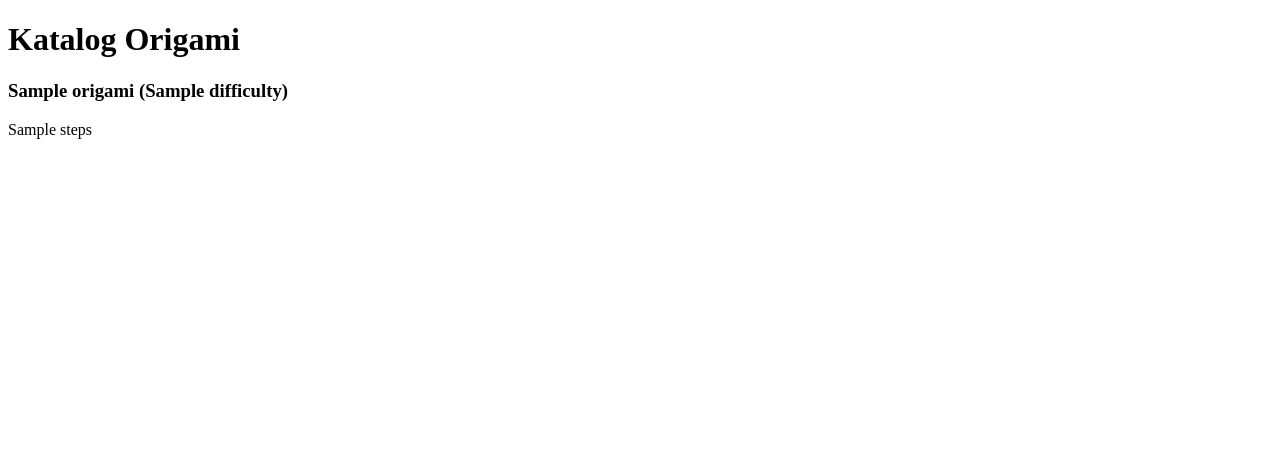
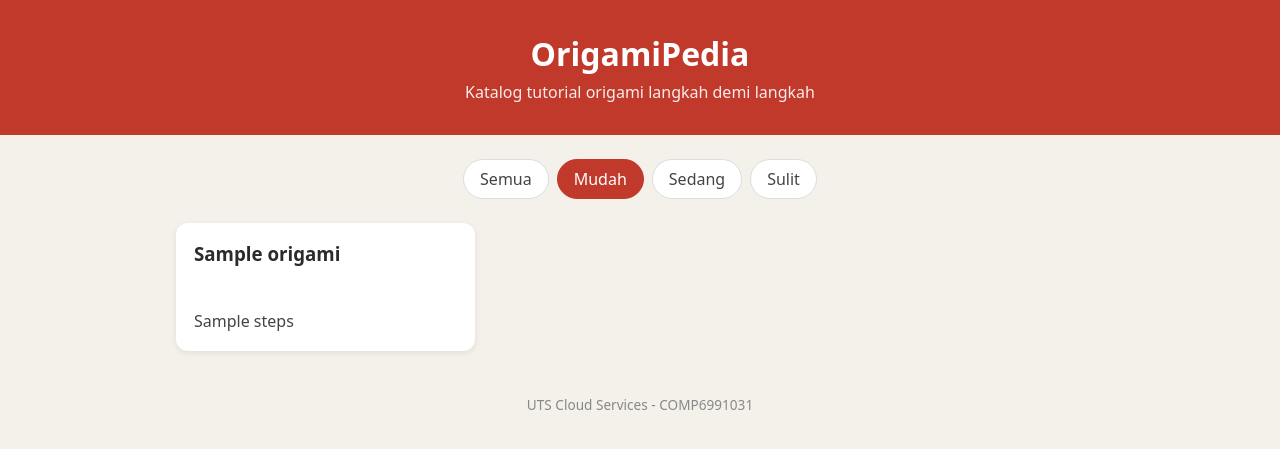
Before and after one commit to marvin173-digital/Origami-Pedia, a Flask app: page /?difficulty=mudah in a window 1280 px wide. Shown: the top 449 px of the page. Run offline with Flask 3, Linux system fonts and the light colour scheme; a database or web service that is not in the repository returns one stand-in record (values such as "Sample title"); some libraries are stand-ins or nearby versions.

Commit message:
feat: improve web UI with difficulty filter and cards

```diff
--- a/app.py
+++ b/app.py
@@ -75,5 +75,11 @@ def add_origami():
 
 @app.get("/")
 def index():
-    rows = query("SELECT * FROM origami ORDER BY id", fetch=True)
-    return render_template("index.html", items=rows)
+    difficulty = request.args.get("difficulty")
+    if difficulty:
+        rows = query(
+            "SELECT * FROM origami WHERE difficulty = %s ORDER BY id",
+            (difficulty,), fetch=True)
+    else:
+        rows = query("SELECT * FROM origami ORDER BY id", fetch=True)
+    return render_template("index.html", items=rows, active=difficulty)
--- a/templates/index.html
+++ b/templates/index.html
@@ -2,15 +2,55 @@
 <html lang="id">
 <head>
   <meta charset="UTF-8">
-  <title>Katalog Origami</title>
+  <meta name="viewport" content="width=device-width, initial-scale=1">
+  <title>OrigamiPedia</title>
+  <style>
+    * { box-sizing: border-box; }
+    body { margin: 0; font-family: system-ui, Arial, sans-serif; background: #f4f1ea; color: #2b2b2b; }
+    header { background: #c0392b; color: #fff; padding: 32px 20px; text-align: center; }
+    header h1 { margin: 0 0 6px; font-size: 2rem; }
+    header p { margin: 0; opacity: .9; }
+    main { max-width: 960px; margin: 0 auto; padding: 24px 16px; }
+    .filters { display: flex; gap: 8px; justify-content: center; margin-bottom: 24px; flex-wrap: wrap; }
+    .filters a { padding: 8px 16px; border-radius: 20px; background: #fff; color: #444;
+                 text-decoration: none; border: 1px solid #ddd; }
+    .filters a.active { background: #c0392b; color: #fff; border-color: #c0392b; }
+    .grid { display: grid; grid-template-columns: repeat(auto-fill, minmax(280px, 1fr)); gap: 16px; }
+    .card { background: #fff; border-radius: 12px; padding: 18px; box-shadow: 0 2px 6px rgba(0,0,0,.08); }
+    .card h3 { margin: 0 0 8px; }
+    .badge { display: inline-block; padding: 2px 10px; border-radius: 12px; font-size: .8rem; color: #fff; }
+    .mudah { background: #2e8b3d; } .sedang { background: #e69a00; } .sulit { background: #c0392b; }
+    .steps { white-space: pre-line; margin: 12px 0 0; line-height: 1.5; color: #444; }
+    .empty { text-align: center; color: #777; }
+    footer { text-align: center; color: #888; padding: 20px; font-size: .85rem; }
+  </style>
 </head>
 <body>
-  <h1>Katalog Origami</h1>
-  {% for o in items %}
-    <h3>{{ o.name }} ({{ o.difficulty }})</h3>
-    <p>{{ o.steps }}</p>
-  {% else %}
-    <p>Belum ada data.</p>
-  {% endfor %}
+  <header>
+    <h1>OrigamiPedia</h1>
+    <p>Katalog tutorial origami langkah demi langkah</p>
+  </header>
+  <main>
+    <nav class="filters">
+      <a href="/" class="{{ 'active' if not active }}">Semua</a>
+      <a href="/?difficulty=mudah" class="{{ 'active' if active == 'mudah' }}">Mudah</a>
+      <a href="/?difficulty=sedang" class="{{ 'active' if active == 'sedang' }}">Sedang</a>
+      <a href="/?difficulty=sulit" class="{{ 'active' if active == 'sulit' }}">Sulit</a>
+    </nav>
+    {% if items %}
+    <div class="grid">
+      {% for o in items %}
+      <div class="card">
+        <h3>{{ o.name }}</h3>
+        <span class="badge {{ o.difficulty }}">{{ o.difficulty }}</span>
+        <p class="steps">{{ o.steps }}</p>
+      </div>
+      {% endfor %}
+    </div>
+    {% else %}
+      <p class="empty">Belum ada data untuk filter ini.</p>
+    {% endif %}
+  </main>
+  <footer>UTS Cloud Services - COMP6991031</footer>
 </body>
 </html>
```
